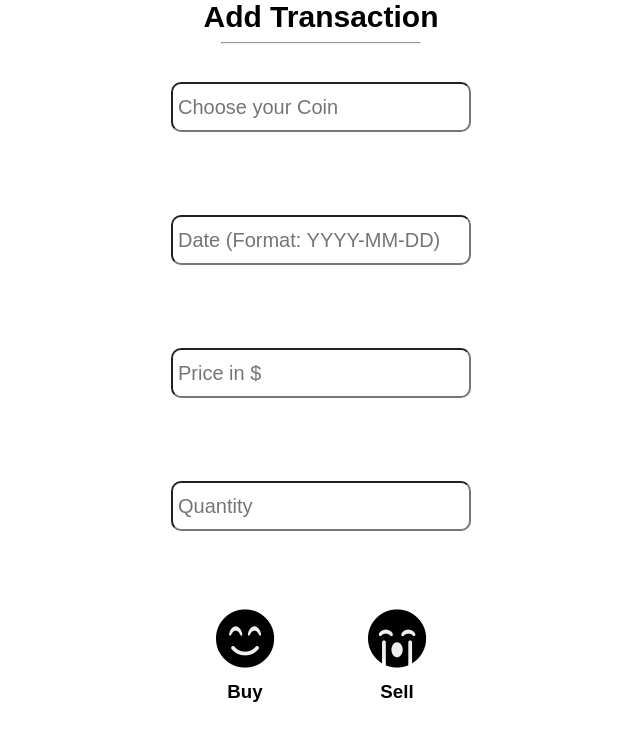
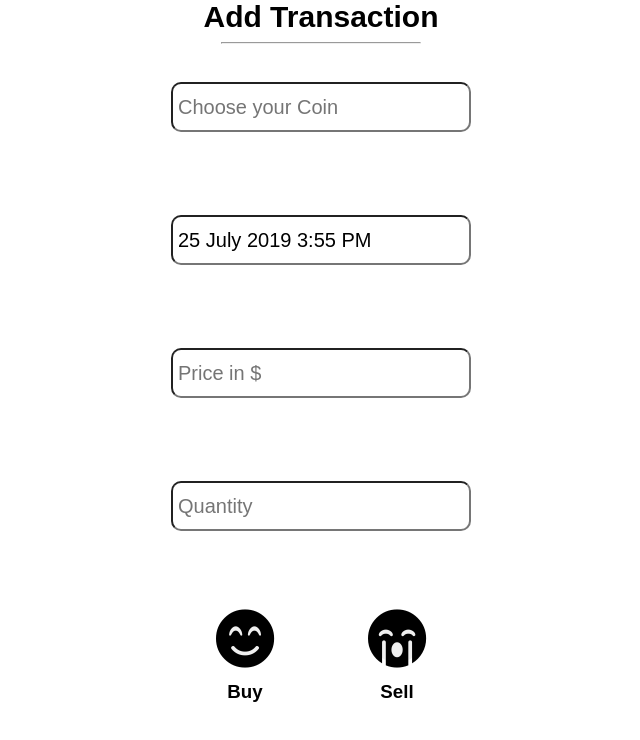
Before and after one commit to evinku/cryptofolio, a React (Create React App) app: page /add_transaction in a window 1280 px wide. Shown: the top 740 px of the page, without its empty margins (319-959 px from the left). Built offline with nearby package versions, Linux system fonts and the light colour scheme; a web font is replaced by a local one.

Commit message:
implement date-picker

```diff
--- a/package.json
+++ b/package.json
@@ -7,6 +7,7 @@
     "docz-theme-default": "^1.2.0",
     "prop-types": "^15.7.2",
     "react": "^16.8.6",
+    "react-datepicker": "^2.8.0",
     "react-dom": "^16.8.6",
     "react-router-dom": "^5.0.1",
     "react-scripts": "3.0.1",
--- a/src/addTransaction/AddTransactionPage.js
+++ b/src/addTransaction/AddTransactionPage.js
@@ -2,11 +2,11 @@ import React from "react";
 import Title from "../components/Title";
 import Form from "./Form";
 
-function AddTransactionPage({ onClick }) {
+function AddTransactionPage({ onNewTransaction }) {
   return (
     <>
       <Title size="L">Add Transaction</Title>
-      <Form onClick={onClick} />
+      <Form onSubmit={onNewTransaction} />
     </>
   );
 }
--- a/src/addTransaction/Form.js
+++ b/src/addTransaction/Form.js
@@ -2,6 +2,9 @@ import React from "react";
 import styled from "styled-components";
 import ActionButton from "./ActionButton";
 import PropTypes from "prop-types";
+
+import "react-datepicker/dist/react-datepicker.css";
+import PickDate from "./PickDate";
 
 const BuyButton = styled(ActionButton).attrs({
   icon: "fa-smile-beam",
@@ -39,42 +42,35 @@ const StyledInput = styled.input`
   padding: 5px;
 `;
 
-function Form({ onClick }) {
-  const [formData, setFormdata] = React.useState({
+function Form({ onSubmit }) {
+  const [formData, setFormData] = React.useState({
     coin: "",
     price: "",
     quantity: "",
-    date: "",
-    type: ""
+    date: ""
   });
 
-  function handleChange(event) {
-    setFormdata({ ...formData, [event.target.name]: event.target.value });
-  }
-  function handleBuyClick(event) {
-    event.preventDefault();
-    formData.type = "buy";
-    onClick(formData);
-    setFormdata({
+  function resetForm() {
+    setFormData({
       coin: "",
       price: "",
       quantity: "",
-      date: "",
-      type: ""
+      date: ""
     });
   }
 
-  function handleSellClick(event) {
+  function handleChange(event) {
+    setFormData({ ...formData, [event.target.name]: event.target.value });
+  }
+
+  function handleSubmit(event, type) {
     event.preventDefault();
-    formData.type = "sell";
-    onClick(formData);
-    setFormdata({
-      coin: "",
-      price: "",
-      quantity: "",
-      date: "",
-      type: ""
-    });
+    onSubmit({ ...formData, type });
+    resetForm();
+  }
+
+  function handleDateChange(newDate) {
+    setFormData({ ...formData, date: newDate.toISOString() });
   }
 
   return (
@@ -85,12 +81,7 @@ function Form({ onClick }) {
         name="coin"
         placeholder="Choose your Coin"
       />
-      <StyledInput
-        value={formData.date}
-        onChange={handleChange}
-        name="date"
-        placeholder="Date (Format: YYYY-MM-DD)"
-      />
+      <PickDate onDateChange={handleDateChange} />
       <StyledInput
         value={formData.price}
         onChange={handleChange}
@@ -104,8 +95,8 @@ function Form({ onClick }) {
         placeholder="Quantity"
       />
       <ButtonGroup>
-        <BuyButton onClick={handleBuyClick} />
-        <SellButton onClick={handleSellClick} />
+        <BuyButton onClick={event => handleSubmit(event, "buy")} />
+        <SellButton onClick={event => handleSubmit(event, "sell")} />
       </ButtonGroup>
     </AddTransactionForm>
   );
--- /dev/null
+++ b/src/addTransaction/PickDate.js
@@ -0,0 +1,34 @@
+import DatePicker from "react-datepicker";
+import React from "react";
+import styled from "styled-components";
+
+const StyledDatePicker = styled(DatePicker)`
+  width: 300px;
+  height: 50px;
+  border-radius: 10px;
+  font-size: 20px;
+  padding: 5px;
+`;
+
+function PickDate({ onDateChange }) {
+  const [date, setDate] = React.useState(new Date());
+
+  function handleDateChange(date) {
+    setDate(date);
+    onDateChange(date);
+  }
+
+  return (
+    <StyledDatePicker
+      selected={date}
+      onChange={handleDateChange}
+      showTimeSelect
+      timeFormat="HH:mm"
+      timeIntervals={5}
+      dateFormat="d MMMM yyyy h:mm aa"
+      timeCaption="time"
+    />
+  );
+}
+
+export default PickDate;
--- /dev/null
+++ b/src/addTransaction/PickDate.mdx
@@ -0,0 +1,22 @@
+---
+name: PickDate
+menu: Components
+---
+
+import { Props, Playground } from "docz";
+import PickDate from "./PickDate";
+import DatePicker from "react-datepicker";
+
+import GlobalStyles from "../app/GlobalStyle";
+
+<GlobalStyles />
+
+# ActionButton
+
+<Props of={PickDate} />
+
+## Test Usage
+
+<Playground>
+  <PickDate />
+</Playground>
--- a/src/app/App.js
+++ b/src/app/App.js
@@ -13,7 +13,7 @@ const Grid = styled.div`
 function App() {
   const [transactions, setTransactions] = React.useState([]);
 
-  function handleOnClick(transaction) {
+  function handleNewTransaction(transaction) {
     setTransactions([transaction, ...transactions]);
   }
 
@@ -28,7 +28,10 @@ function App() {
           <Route
             path="/add_transaction"
             render={props => (
-              <AddTransactionPage {...props} onClick={handleOnClick} />
+              <AddTransactionPage
+                {...props}
+                onNewTransaction={handleNewTransaction}
+              />
             )}
           />
         </Switch>
```
Also changed, not shown: 1 other file (tests, documents, lock files or other folders).
